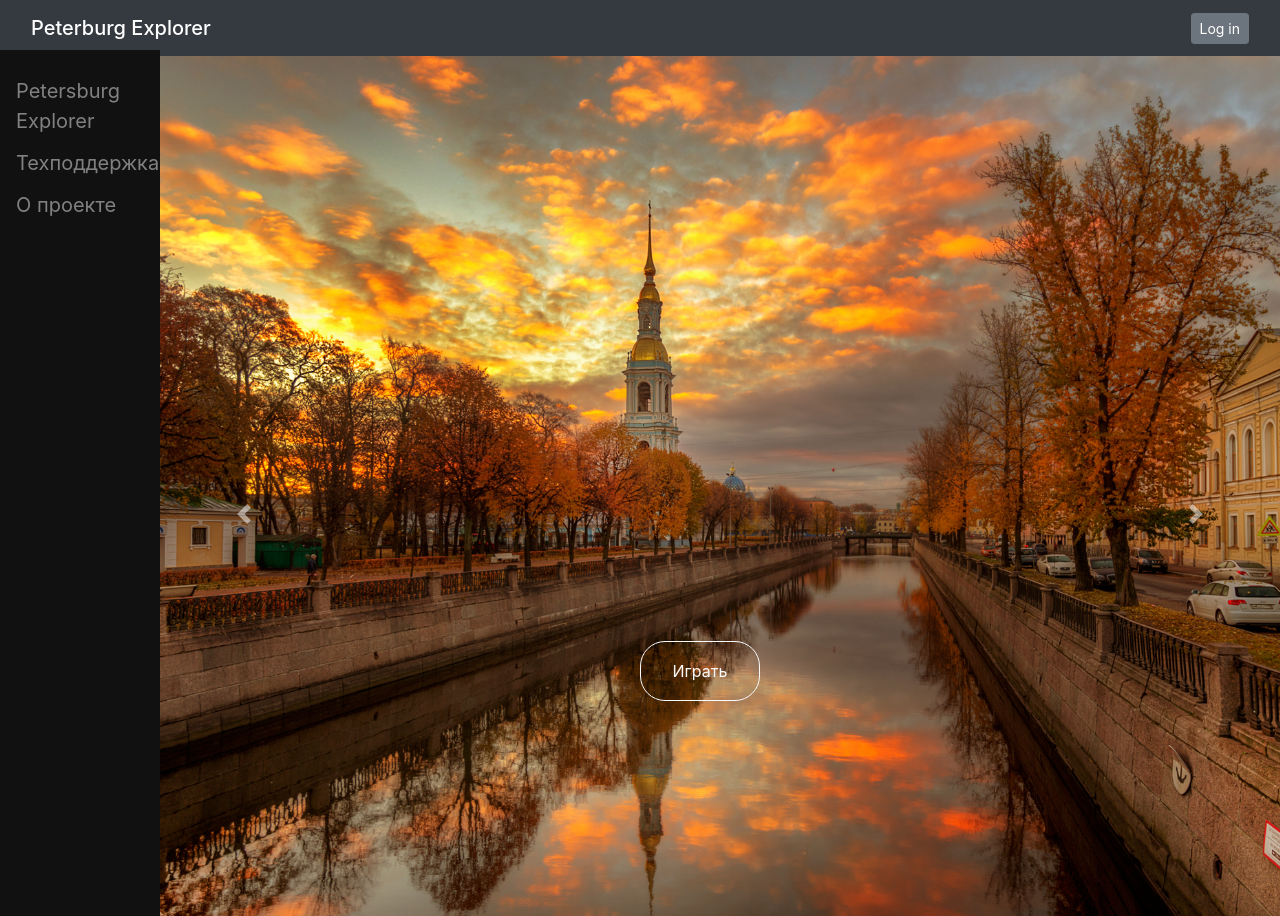
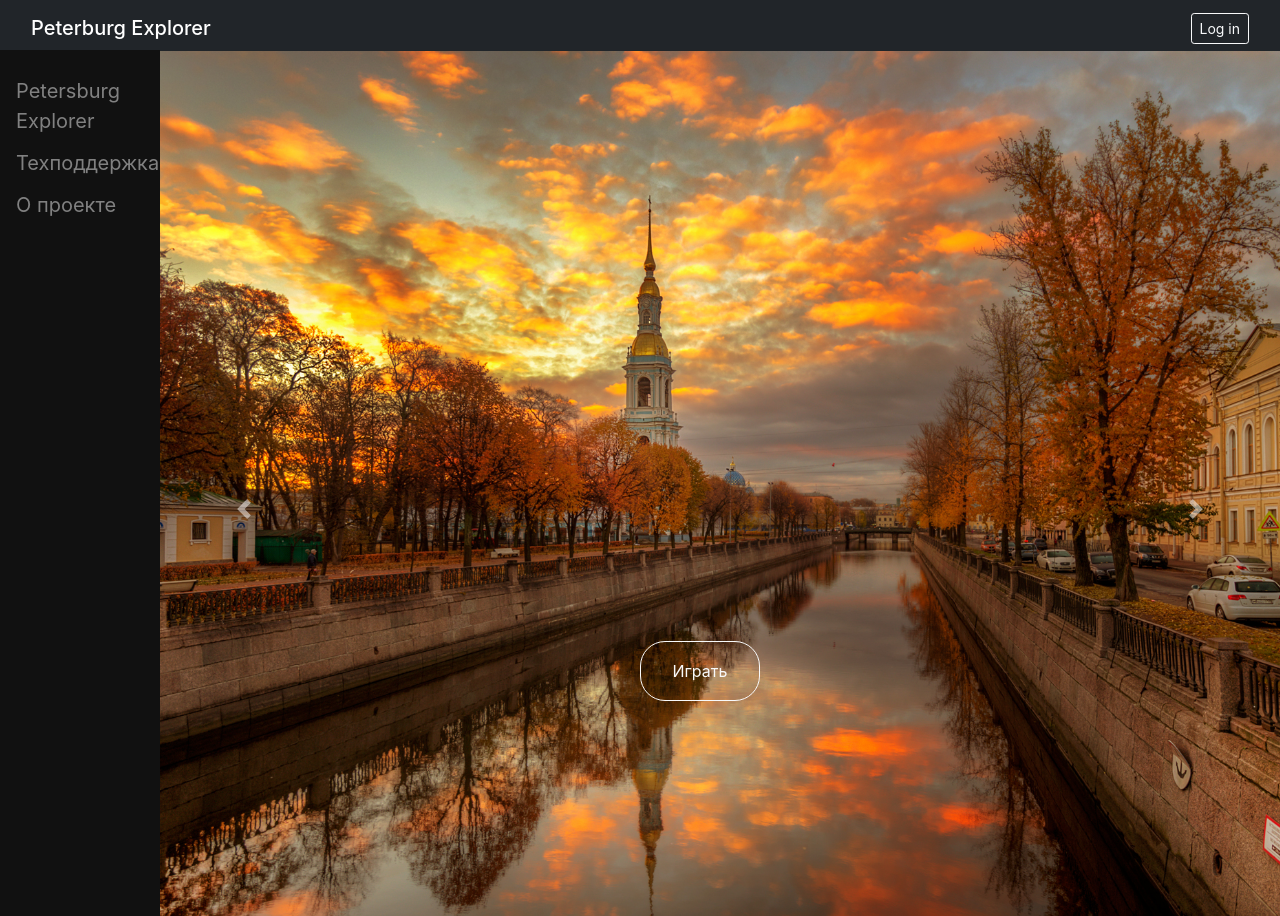
Before and after one commit to dmitriykutsenko/Petersburg-Explorer, a Flask app: page / in a window 1280 px wide. Run offline with Flask 2, Linux system fonts and the light colour scheme; some libraries are stand-ins or nearby versions.

Commit message:
Подправил вид сайта

```diff
--- a/static/css/start.css
+++ b/static/css/start.css
@@ -16,3 +16,25 @@ html { overflow:  hidden; }
     align-items: center;
     justify-content: center;
 }
+
+.carousel-item {
+  height: 100vh;
+  min-height: 300px;
+  background: no-repeat center center;
+  -webkit-background-size: cover;
+  -moz-background-size: cover;
+  -o-background-size: cover;
+  background-size: cover;
+}
+  /*---Firefox Bug Fix --*/
+.carousel-item {
+  transition: -webkit-transform 0.5s ease;
+  transition: transform 0.5s ease;
+  transition: transform 0.5s ease, -webkit-transform 0.5s ease;
+  -webkit-backface-visibility: visible;
+          backface-visibility: visible;
+}
+
+.h2 {
+  margin: 60px;
+  text-align: justify;
--- a/static/css/style.css
+++ b/static/css/style.css
@@ -1,9 +1,13 @@
 html, body {
     height: 100%;
     width: 100%;
-    overflow:hidden;
+    overflow: hidden;
 }
 
+.navbar{
+    height:51px;
+    background-color: #212529 !important;
+}
 
 /* The sidebar menu */
 .sidenav {
--- a/templates/base.html
+++ b/templates/base.html
@@ -19,19 +19,18 @@
         integrity="sha384-b5kHyXgcpbZJO/tY9Ul7kGkf1S0CWuKcCD38l8YkeH8z8QjE0GmW1gYU5S9FOnJ0"
         crossorigin="anonymous"></script>
 
-<nav class="navbar navbar-dark bg-dark">
+<nav class="navbar navbar-dark">
     <div class="container-fluid">
         <span class="navbar-brand mb-0 h1">Peterburg Explorer</span>
         {% if current_user.is_authenticated %}
-            <a class="navbar-brand" href="/logout">
-                <span>
+            <span><a class="navbar-brand" href="/logout">
                     <i class="fas fa-user-circle"></i>
                     {{ current_user.name }}
+            </a>
                 </span>
-            </a>
         {% else %}
         <span>
-            <a href="/login" class="btn btn-secondary btn-sm">Log in</a>
+            <a href="/login" class="btn btn-outline-light btn-sm">Log in</a>
         </span>
         {% endif %}
     </div>
--- a/templates/login.html
+++ b/templates/login.html
@@ -42,7 +42,7 @@
             </a>
         </span>
     </p>
-    <p>{{ form.submit(type="submit", class="btn btn-light submit_btn") }}</p>
+    <p>{{ form.submit(type="submit", class="btn btn-outline-light submit_btn") }}</p>
     <div>{{ message }}</div>
 </form>
 {% endblock %}
--- a/templates/panorama.html
+++ b/templates/panorama.html
@@ -1,6 +1,7 @@
 {% extends "base.html" %}
 
 {% block content %}
+
 <div class="wrap_for_panorama">
     <div class="game_status">
         <div class="round">
--- a/templates/register.html
+++ b/templates/register.html
@@ -53,7 +53,7 @@
     </p>
     {% endfor %}
 
-    <p>{{ form.submit(type="submit", class="btn btn-light submit_btn") }}</p>
+    <p>{{ form.submit(type="submit", class="btn btn-outline-light submit_btn") }}</p>
     {{message}}
 </form>
 {% endblock %}
--- a/templates/start.html
+++ b/templates/start.html
@@ -1,40 +1,12 @@
 {% extends "base.html" %}
 {% block content %}
-<head>
-    <link rel="stylesheet" href="https://maxcdn.bootstrapcdn.com/bootstrap/4.0.0/css/bootstrap.min.css">
-    <script src="https://ajax.googleapis.com/ajax/libs/jquery/3.3.1/jquery.min.js"></script>
-    <script src="https://cdnjs.cloudflare.com/ajax/libs/popper.js/1.12.9/umd/popper.min.js"></script>
-    <script src="https://maxcdn.bootstrapcdn.com/bootstrap/4.0.0/js/bootstrap.min.js"></script>
-    <link rel="stylesheet" href="../static/css/start.css">
-    <style type="text/css">
-.carousel-item {
-  height: 100vh;
-  min-height: 300px;
-  background: no-repeat center center;
-  -webkit-background-size: cover;
-  -moz-background-size: cover;
-  -o-background-size: cover;
-  background-size: cover;
-}
-  /*---Firefox Bug Fix --*/
-  .carousel-item {
-  transition: -webkit-transform 0.5s ease;
-  transition: transform 0.5s ease;
-  transition: transform 0.5s ease, -webkit-transform 0.5s ease;
-  -webkit-backface-visibility: visible;
-          backface-visibility: visible;
-}
-.h2 {
-  margin: 60px;
-  text-align: justify;
-}
 
+<link rel="stylesheet" href="https://maxcdn.bootstrapcdn.com/bootstrap/4.0.0/css/bootstrap.min.css">
+<script src="https://ajax.googleapis.com/ajax/libs/jquery/3.3.1/jquery.min.js"></script>
+<script src="https://cdnjs.cloudflare.com/ajax/libs/popper.js/1.12.9/umd/popper.min.js"></script>
+<script src="https://maxcdn.bootstrapcdn.com/bootstrap/4.0.0/js/bootstrap.min.js"></script>
+<link rel="stylesheet" href="../static/css/start.css">
 
-
-
-    </style>
-</head>
-<body>
 
 <div id="carouselExampleIndicators" class="carousel slide" data-ride="carousel">
     <ol class="carousel-indicators">
@@ -72,8 +44,4 @@
 </a>
 {% endif %}
 
-
-</body>
-
-
 {% endblock %}
```
